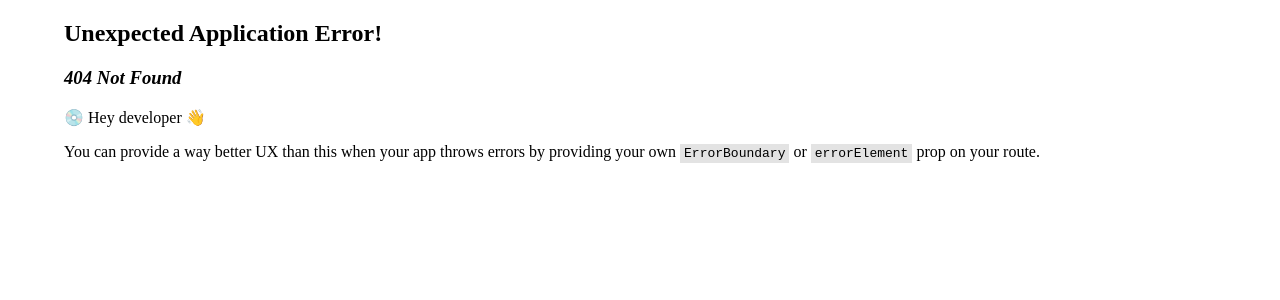
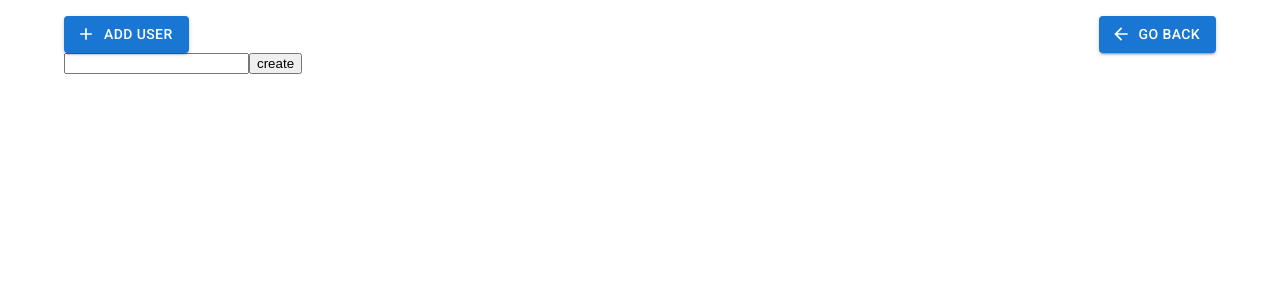
Before and after one commit to incari/legit-health, a React (Vite) app: page /new in a window 1280 px wide. Before the commit this address had no page. Shown: the top 300 px of the page. Built offline with nearby package versions, Linux system fonts and the light colour scheme.

Commit message:
feat: :sparkles: Moving routing and wrappers to main.tsx and adding buttons to navbars

```diff
--- a/src/App.tsx
+++ b/src/App.tsx
@@ -1,32 +1,31 @@
-import { Container, ThemeProvider, createTheme } from "@mui/material";
-import { QueryClient, QueryClientProvider } from "@tanstack/react-query";
+import { Container } from "@mui/material";
 import { Home } from "./pages/Home";
 import { Detail } from "./pages/Detail";
-import { createBrowserRouter, RouterProvider } from "react-router-dom";
-
-const router = createBrowserRouter([
-  {
-    path: "/",
-    element: <Home />,
-  },
-  {
-    path: "user/:id",
-    element: <Detail />,
-  },
-]);
-
-const queryClient = new QueryClient();
-const theme = createTheme();
+import { Route, Routes } from "react-router-dom";
+import { FormPage } from "./pages/FormPage";
+import { NavBar } from "./components/NavBar";
 
 function App() {
   return (
-    <QueryClientProvider client={queryClient}>
-      <ThemeProvider theme={theme}>
-        <Container>
-          <RouterProvider router={router} />
-        </Container>
-      </ThemeProvider>
-    </QueryClientProvider>
+    <>
+      <Container>
+        <NavBar />
+        <Routes>
+          <Route
+            path="/"
+            element={<Home />}
+          />
+          <Route
+            path="user/:id"
+            element={<Detail />}
+          />
+          <Route
+            path="/new"
+            element={<FormPage />}
+          />
+        </Routes>
+      </Container>
+    </>
   );
 }
 
--- /dev/null
+++ b/src/components/NavBar.tsx
@@ -0,0 +1,48 @@
+import { Button, Container } from "@mui/material";
+
+import { ArrowBack, Add } from "@mui/icons-material";
+import { useNavigate } from "react-router-dom";
+
+export const NavBar = () => {
+  const navigate = useNavigate();
+
+  const handleBack = () => {
+    // Go back but prevent to going to other website if the user lands directly to user/id page
+    if (
+      window.history.length > 2 &&
+      document.referrer.includes(window.location.origin)
+    ) {
+      navigate(-1);
+    } else {
+      // Navigate to home page or any other fallback
+      navigate("/", { replace: true });
+    }
+  };
+  const handleAdd = () => {
+    navigate("/new");
+  };
+
+  return (
+    <Container
+      disableGutters
+      sx={{ display: "flex", justifyContent: "space-between", mt: "16px" }}
+    >
+      <Button
+        onClick={handleAdd}
+        variant="contained"
+        startIcon={<Add />}
+      >
+        Add user
+      </Button>
+      <Button
+        component="label"
+        variant="contained"
+        tabIndex={-1}
+        startIcon={<ArrowBack />}
+        onClick={handleBack}
+      >
+        Go back
+      </Button>
+    </Container>
+  );
+};
--- a/src/main.tsx
+++ b/src/main.tsx
@@ -1,10 +1,22 @@
-import React from 'react'
-import ReactDOM from 'react-dom/client'
-import App from './App.tsx'
-import './index.css'
+import React from "react";
+import ReactDOM from "react-dom/client";
+import App from "./App.tsx";
+import "./index.css";
+import { BrowserRouter } from "react-router-dom";
+import { ThemeProvider, createTheme } from "@mui/material";
+import { QueryClient, QueryClientProvider } from "@tanstack/react-query";
 
-ReactDOM.createRoot(document.getElementById('root')!).render(
+const queryClient = new QueryClient();
+const theme = createTheme();
+
+ReactDOM.createRoot(document.getElementById("root")!).render(
   <React.StrictMode>
-    <App />
-  </React.StrictMode>,
-)
+    <QueryClientProvider client={queryClient}>
+      <ThemeProvider theme={theme}>
+        <BrowserRouter>
+          <App />
+        </BrowserRouter>
+      </ThemeProvider>
+    </QueryClientProvider>
+  </React.StrictMode>
+);
--- a/src/pages/Detail.tsx
+++ b/src/pages/Detail.tsx
@@ -1,27 +1,11 @@
 import { useParams } from "react-router-dom";
 import { useGetUser } from "../api";
-import { Button, Container } from "@mui/material";
+import { Container } from "@mui/material";
 import { Card } from "../components/Card";
-import { ArrowBack } from "@mui/icons-material";
-import { useNavigate } from "react-router-dom";
 
 export const Detail = () => {
   const { id } = useParams();
   const { data, isLoading, isError } = useGetUser(id);
-  const navigate = useNavigate();
-
-  const handleBack = () => {
-    // Go back but prevent to going to other website if the user lands directly to user/id page
-    if (
-      window.history.length > 2 &&
-      document.referrer.includes(window.location.origin)
-    ) {
-      navigate(-1);
-    } else {
-      // Navigate to home page or any other fallback
-      navigate("/", { replace: true });
-    }
-  };
 
   if (isLoading) {
     return <h1>loading...</h1>;
@@ -32,19 +16,5 @@ export const Detail = () => {
 
   const { data: user } = data || {};
 
-  return (
-    <Container maxWidth="sm">
-      <Button
-        component="label"
-        variant="contained"
-        tabIndex={-1}
-        startIcon={<ArrowBack />}
-        sx={{ my: "10px" }}
-        onClick={handleBack}
-      >
-        Go back
-      </Button>
-      {user && <Card user={user} />}
-    </Container>
-  );
+  return <Container maxWidth="sm">{user && <Card user={user} />}</Container>;
 };
--- /dev/null
+++ b/src/pages/FormPage.tsx
@@ -0,0 +1,8 @@
+export const FormPage = () => {
+  return (
+    <form>
+      <input type="text"></input>
+      <button>create</button>
+    </form>
+  );
+};
```
